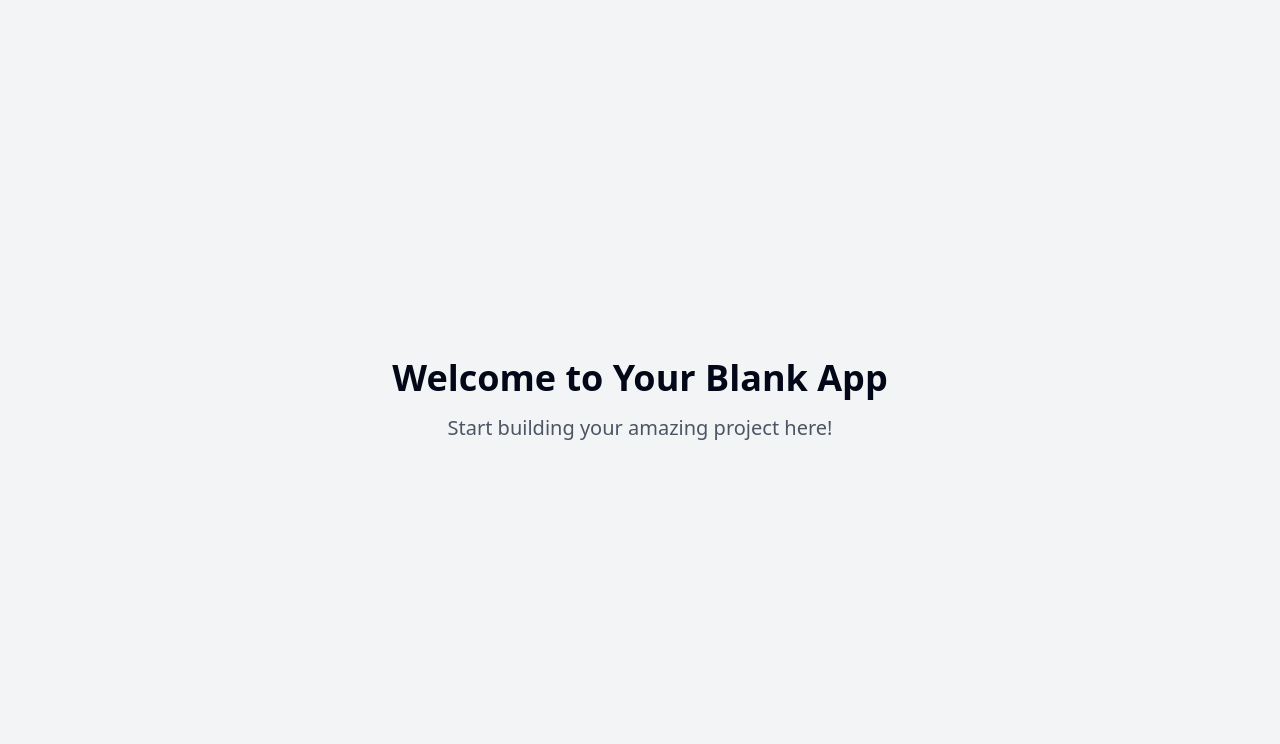
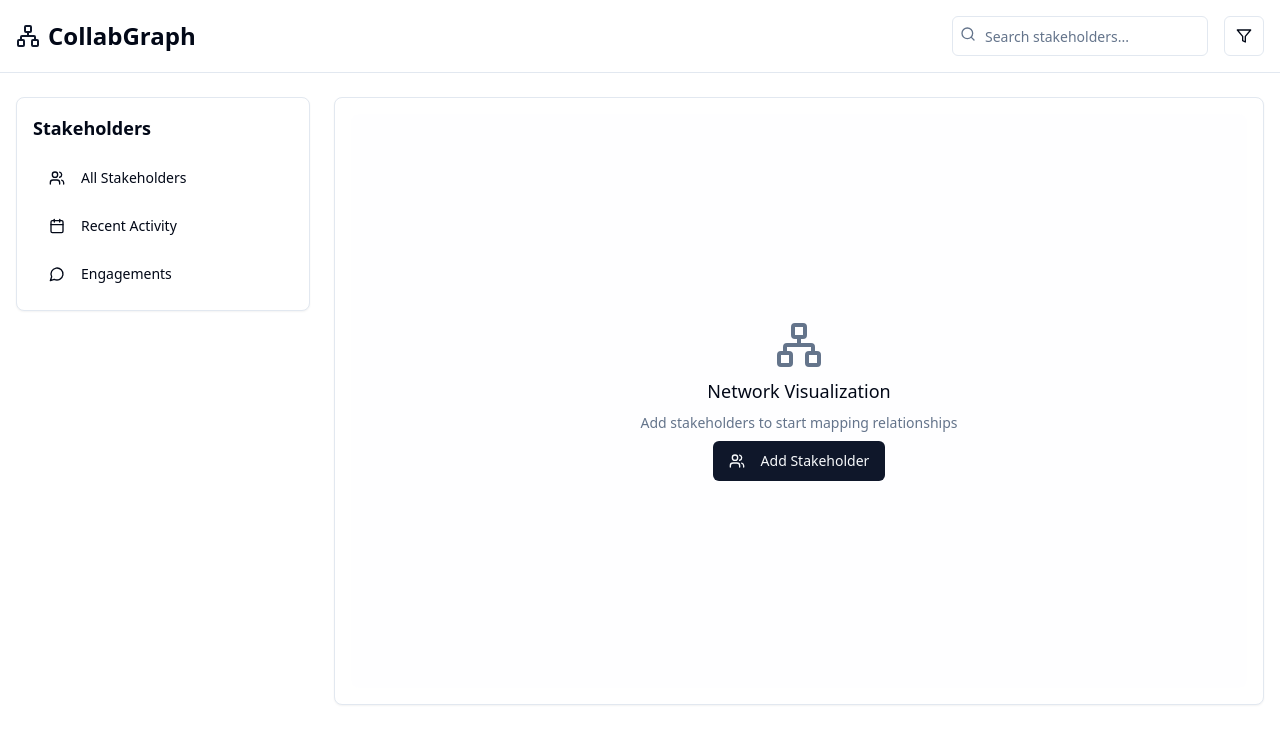
Before and after one commit to romanzarkhin/c-169307, a React (Vite) app: page / in a window 1280 px wide. Shown: the top 744 px of the page. Built offline with nearby package versions, Linux system fonts and the light colour scheme.

Commit message:
Implement App UI/UX
This commit implements the UI/UX for the application.  Further details on specific UI/UX elements are not included in this commit message.

```diff
--- a/src/pages/Index.tsx
+++ b/src/pages/Index.tsx
@@ -1,11 +1,92 @@
-// Update this page (the content is just a fallback if you fail to update the page)
+
+import { useState } from "react";
+import { Card } from "@/components/ui/card";
+import { Input } from "@/components/ui/input";
+import { Button } from "@/components/ui/button";
+import {
+  Search,
+  Users,
+  Filter,
+  NetworkIcon,
+  Calendar,
+  MessageCircle,
+} from "lucide-react";
 
 const Index = () => {
+  const [searchQuery, setSearchQuery] = useState("");
+
   return (
-    <div className="min-h-screen flex items-center justify-center bg-gray-100">
-      <div className="text-center">
-        <h1 className="text-4xl font-bold mb-4">Welcome to Your Blank App</h1>
-        <p className="text-xl text-gray-600">Start building your amazing project here!</p>
+    <div className="min-h-screen bg-background">
+      {/* Header */}
+      <header className="border-b border-border">
+        <div className="container mx-auto px-4 py-4 flex items-center justify-between">
+          <div className="flex items-center gap-2">
+            <NetworkIcon className="h-6 w-6 text-primary" />
+            <h1 className="text-2xl font-semibold">CollabGraph</h1>
+          </div>
+          <div className="flex items-center gap-4">
+            <div className="relative w-64">
+              <Search className="absolute left-2 top-2.5 h-4 w-4 text-muted-foreground" />
+              <Input
+                type="text"
+                placeholder="Search stakeholders..."
+                className="pl-8"
+                value={searchQuery}
+                onChange={(e) => setSearchQuery(e.target.value)}
+              />
+            </div>
+            <Button variant="outline" size="icon">
+              <Filter className="h-4 w-4" />
+            </Button>
+          </div>
+        </div>
+      </header>
+
+      {/* Main Content */}
+      <div className="container mx-auto px-4 py-6">
+        <div className="grid grid-cols-12 gap-6">
+          {/* Sidebar */}
+          <div className="col-span-3">
+            <Card className="p-4">
+              <div className="space-y-4">
+                <h2 className="text-lg font-semibold">Stakeholders</h2>
+                <div className="space-y-2">
+                  <Button variant="ghost" className="w-full justify-start">
+                    <Users className="mr-2 h-4 w-4" />
+                    All Stakeholders
+                  </Button>
+                  <Button variant="ghost" className="w-full justify-start">
+                    <Calendar className="mr-2 h-4 w-4" />
+                    Recent Activity
+                  </Button>
+                  <Button variant="ghost" className="w-full justify-start">
+                    <MessageCircle className="mr-2 h-4 w-4" />
+                    Engagements
+                  </Button>
+                </div>
+              </div>
+            </Card>
+          </div>
+
+          {/* Main Network View */}
+          <div className="col-span-9">
+            <Card className="p-4 h-[calc(100vh-12rem)]">
+              <div className="bg-accent/10 rounded-lg h-full flex items-center justify-center">
+                <div className="text-center space-y-2">
+                  <NetworkIcon className="h-12 w-12 text-muted-foreground mx-auto" />
+                  <h3 className="text-lg font-medium">Network Visualization</h3>
+                  <p className="text-sm text-muted-foreground">
+                    Add stakeholders to start mapping relationships
+                  </p>
+                  <Button className="mt-4">
+                    <Users className="mr-2 h-4 w-4" />
+                    Add Stakeholder
+                  </Button>
+                </div>
+              </div>
+            </Card>
+          </div>
+        </div>
       </div>
     </div>
   );
```
